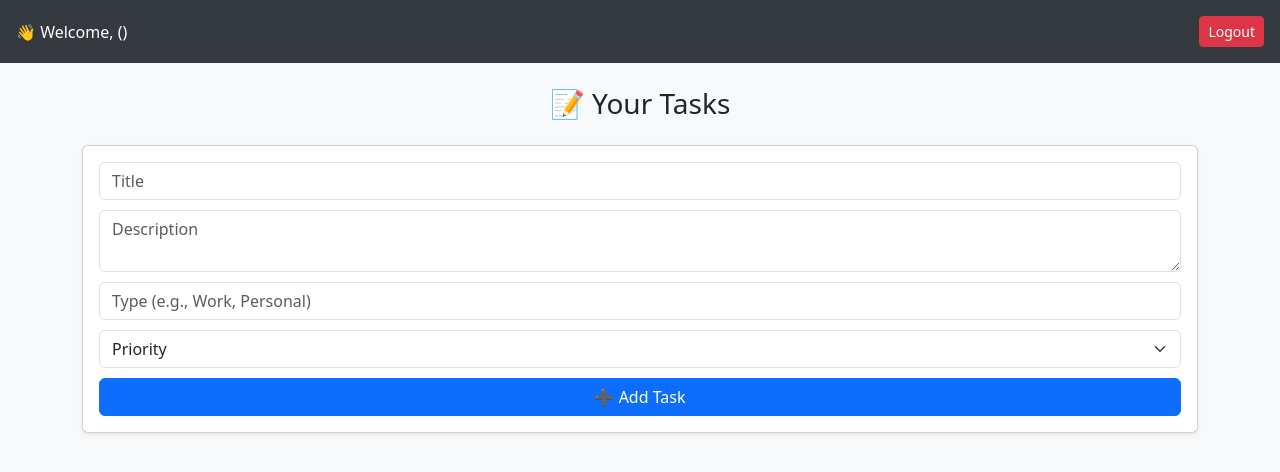
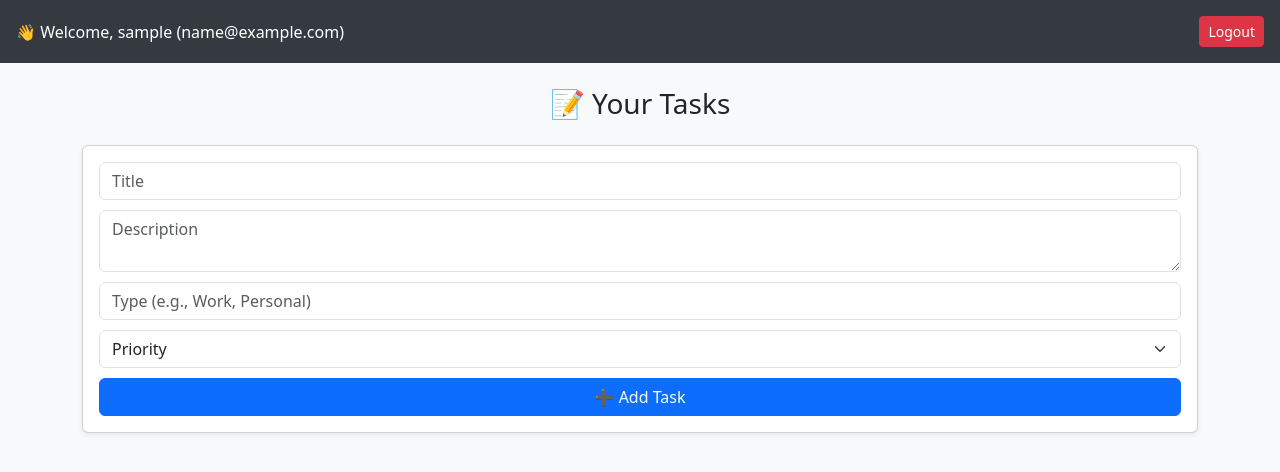
Before and after one commit to Mohd2040/task-manager-api, a website: page public/tasks.html in a window 1280 px wide. Drawn offline with nearby package versions, Linux system fonts and the light colour scheme; no server answers; sample sign-in values are in the browser's storage.

Commit message:
Update tasks.html

```diff
--- a/public/tasks.html
+++ b/public/tasks.html
@@ -70,6 +70,6 @@
     </ul>
   </div>
 
-  <script src="/js/tasks.js"></script>
+  <script src="/tasks.js"></script>
 </body>
 </html>
```
